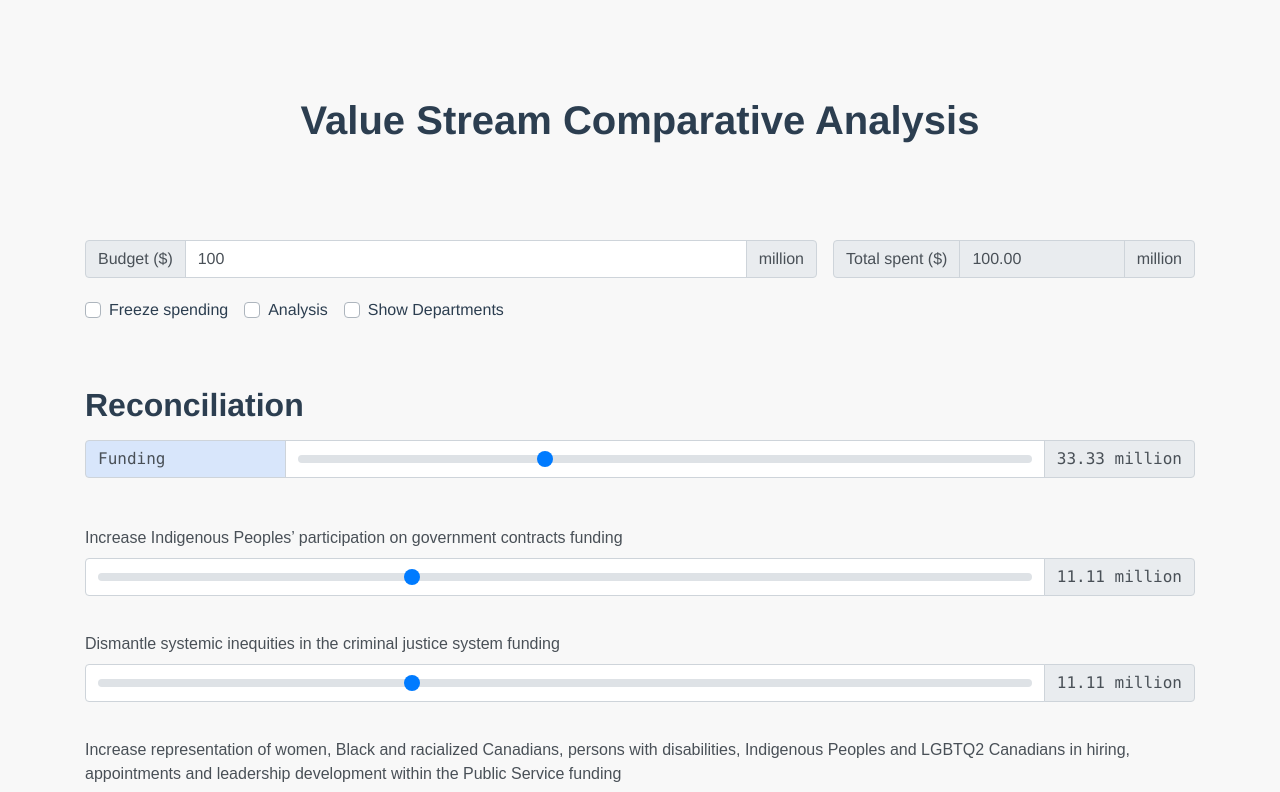
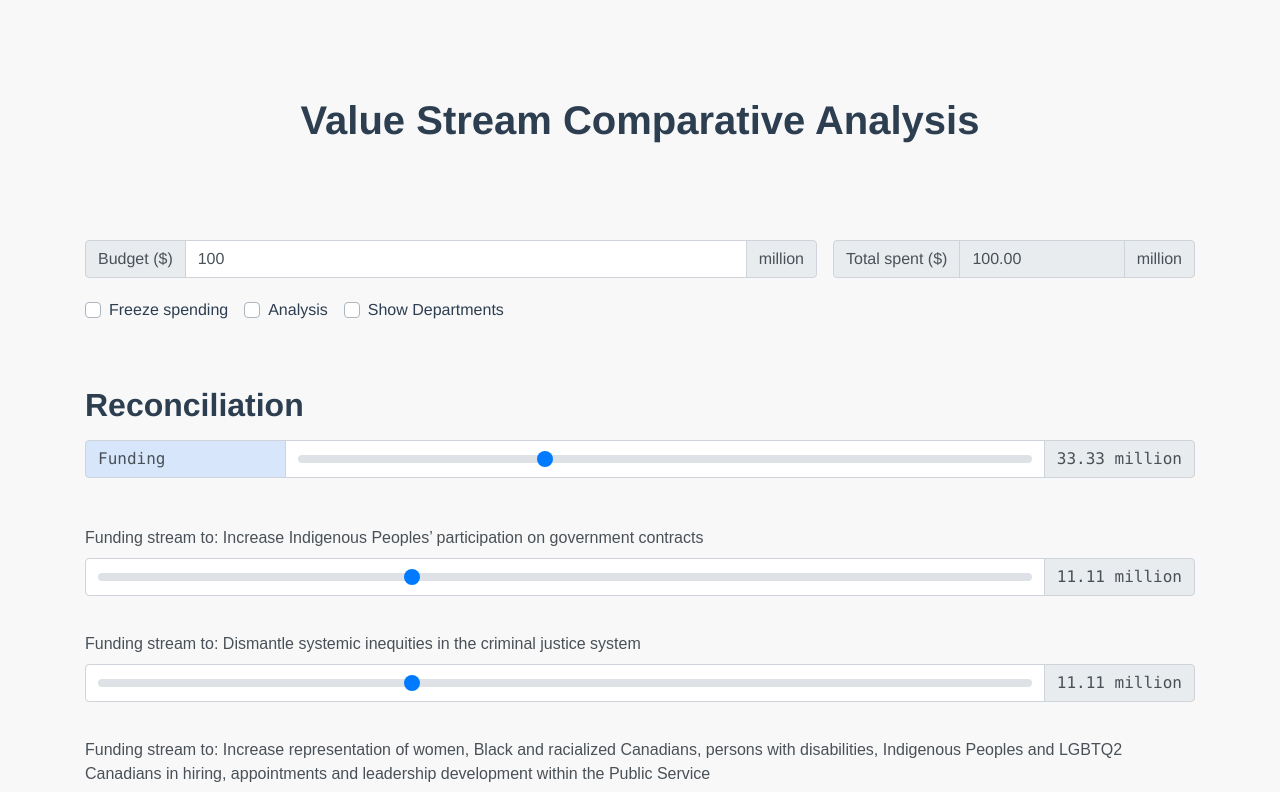
Before and after one commit to jaysonmc/digitopia-slider, a Vue app: page / in a window 1280 px wide. Shown: the top 792 px of the page. Built offline with nearby package versions, Linux system fonts and the light colour scheme.

Commit message:
Adding funding stream to before each suboutcome title

```diff
--- a/src/components/SubBudgetSlider.vue
+++ b/src/components/SubBudgetSlider.vue
@@ -3,7 +3,7 @@
     <div class="row">
       <b-input-group id="sub-slider-input-group">
         <b-input-group-prepend is-text class="subgroup-title">
-          {{ title }} funding
+          Funding stream to: {{ title }}
         </b-input-group-prepend>
         <b-form-input
           id="bg-opacity"
@@ -95,7 +95,6 @@ export default {
   background: none;
   border: none;
   font-family: sans-serif;
-  /* font-weight: 600; */
   margin: 1rem 0 .5rem;
   padding: 0;
   text-align: left;
```
